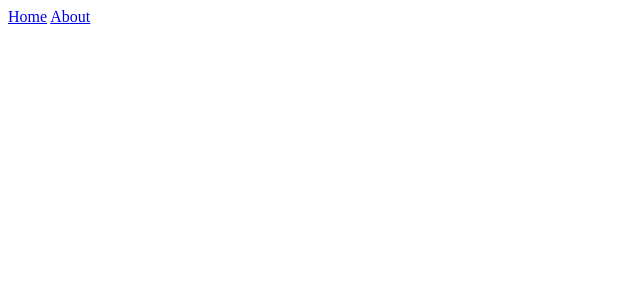
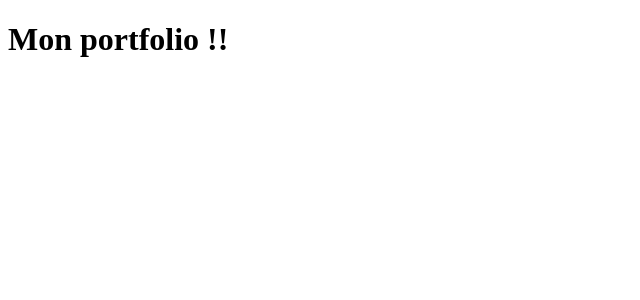
Before and after one commit to IsraelBoka/portfolio, a SvelteKit app: page / in a window 1280 px wide. Shown: the top 300 px of the page, without its empty margins (0-640 px from the left). Built offline with nearby package versions, Linux system fonts and the light colour scheme.

Commit message:
remove links

```diff
--- a/src/routes/+page.svelte
+++ b/src/routes/+page.svelte
@@ -2,7 +2,4 @@
 	import { base } from '$app/paths';
 </script>
 
-<nav>
-	<a href="/">Home</a>
-	<a href="/about">About</a>
-</nav>
+<h1>Mon portfolio !!</h1>
```
